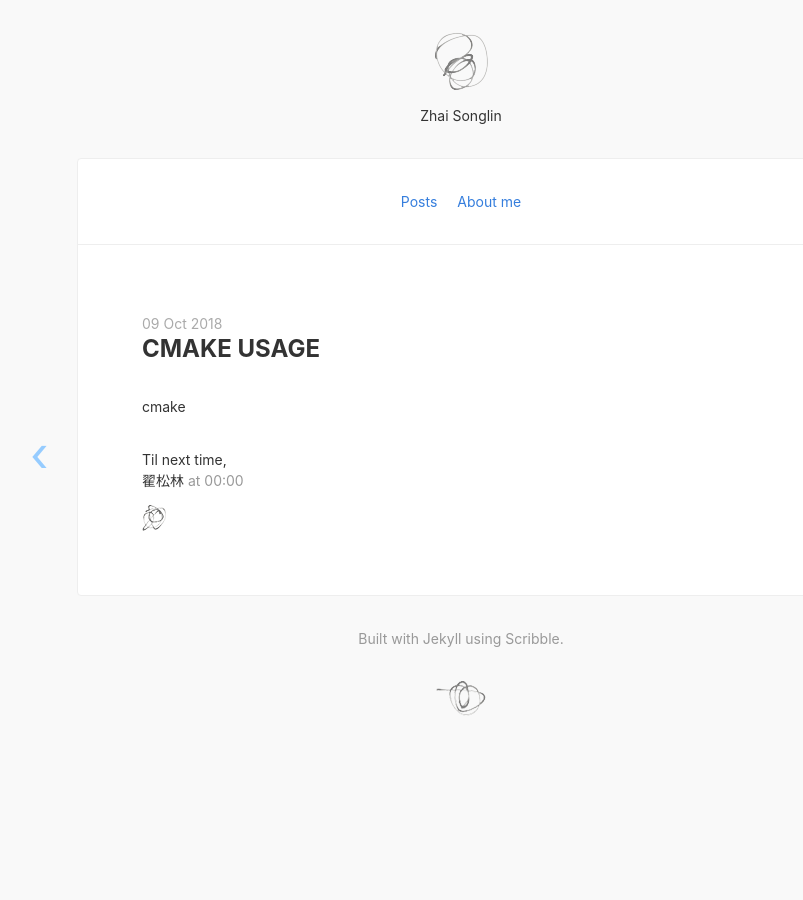
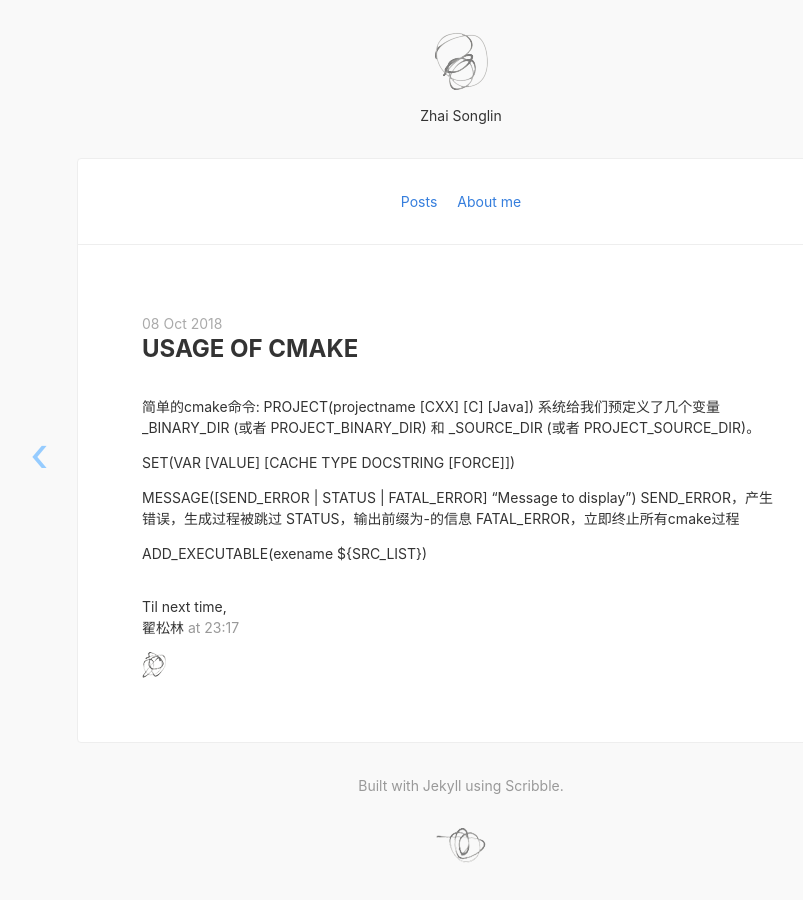
Before and after one commit to blog-slinzhai/blog-slinzhai.github.io, a Jekyll site: the page built from _posts/2018-10-09-cmake-usage.md, in a window 1280 px wide. Shown: the whole page, without its empty margins (179-982 px from the left). Built offline with Jekyll 4.4.1, drawn with Linux system fonts in a browser that asks for light colours; nearby versions of some CDN libraries.

Commit message:
Update 2018-10-09-cmake-usage.md

```diff
--- a/_posts/2018-10-09-cmake-usage.md
+++ b/_posts/2018-10-09-cmake-usage.md
@@ -1 +1,17 @@
-cmake
+---
+title: Usage of Cmake
+date: 2018-10-08 23:17:30
+---
+
+简单的cmake命令:
+PROJECT(projectname [CXX] [C] [Java])
+系统给我们预定义了几个变量<projectname>_BINARY_DIR (或者 PROJECT_BINARY_DIR) 和 <projectname>_SOURCE_DIR (或者 PROJECT_SOURCE_DIR)。
+
+SET(VAR [VALUE] [CACHE TYPE DOCSTRING [FORCE]])
+
+MESSAGE([SEND_ERROR | STATUS | FATAL_ERROR] "Message to display")
+SEND_ERROR，产生错误，生成过程被跳过
+STATUS，输出前缀为-的信息
+FATAL_ERROR，立即终止所有cmake过程
+
+ADD_EXECUTABLE(exename ${SRC_LIST})
```
